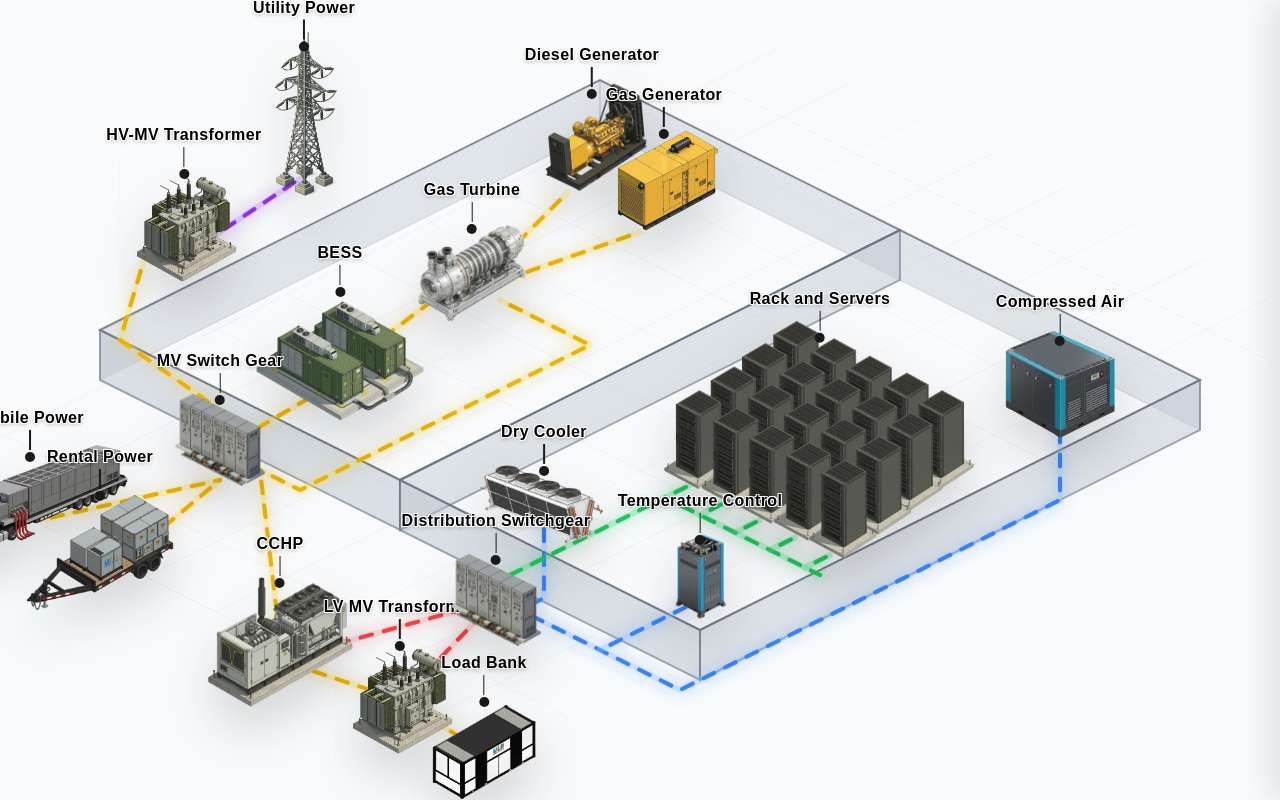
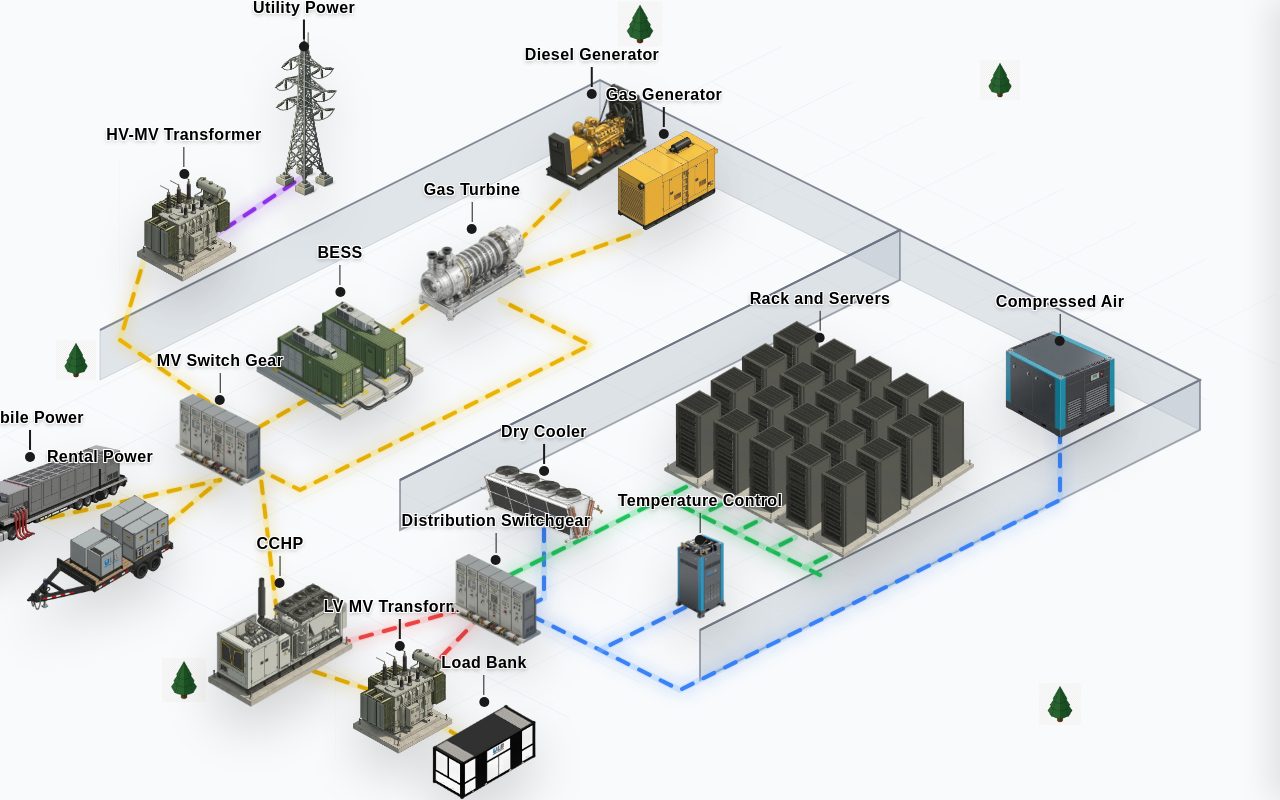
Before and after one commit to DilipGelot/data-center, a Next.js app: page / in a window 1280 px wide. Built offline with nearby package versions, Linux system fonts and the light colour scheme.

Commit message:
feat: add tree assets and component to scene and update isometric zone boundaries

```diff
--- a/src/components/IsometricZone.tsx
+++ b/src/components/IsometricZone.tsx
@@ -36,13 +36,7 @@ export default function IsometricZone() {
           strokeWidth="1"
         />
 
-        {/* Front Left Wall */}
-        <polygon
-          points="60,380 360,530 360,480 60,330"
-          fill="rgba(180, 190, 200, 0.45)"
-          stroke="rgba(107, 114, 128, 0.6)"
-          strokeWidth="2"
-        />
+        {/* Front Left Wall — removed (bottom side) */}
 
         {/* Middle Wall — Shared boundary between Zone 2 and Zone 1 */}
         <polygon
@@ -52,8 +46,8 @@ export default function IsometricZone() {
           strokeWidth="2"
         />
 
-        {/* Top edge boundary */}
-        <polygon
+        {/* Top edge boundary — only back + right + middle edges, skip front-left */}
+        <polyline
           points="60,330 560,80 860,230 360,480"
           fill="none"
           stroke="rgba(107, 114, 128, 0.8)"
@@ -83,15 +77,9 @@ export default function IsometricZone() {
           strokeWidth="1"
         />
 
-        {/* Front Left Wall */}
-        <polygon
-          points="360,530 660,680 660,630 360,480"
-          fill="rgba(180, 190, 200, 0.45)"
-          stroke="rgba(107, 114, 128, 0.6)"
-          strokeWidth="2"
-        />
+        {/* Front Left Wall — removed (bottom side) */}
 
-        {/* Front Right Wall */}
+        {/* Front Right Wall — restored */}
         <polygon
           points="660,680 1160,430 1160,380 660,630"
           fill="rgba(180, 190, 200, 0.40)"
@@ -99,8 +87,8 @@ export default function IsometricZone() {
           strokeWidth="2"
         />
 
-        {/* Top edge boundary */}
-        <polygon
+        {/* Top edge boundary — skip front-left bottom edge */}
+        <polyline
           points="360,480 860,230 1160,380 660,630"
           fill="none"
           stroke="rgba(107, 114, 128, 0.8)"
--- a/src/components/Scene.tsx
+++ b/src/components/Scene.tsx
@@ -21,6 +21,7 @@ import IsometricZone from "./IsometricZone";
 import ConnectionLines from "./ConnectionLines";
 import { SelectionProvider, useSelection } from "./SelectionContext";
 import Sidebar from "./Sidebar";
+import Trees from "./Trees";
 
 function SceneLayout() {
   const { selectedId } = useSelection();
@@ -44,6 +45,9 @@ function SceneLayout() {
             transformOrigin: "center",
           }}
         />
+
+        {/* Trees around the perimeter */}
+        <Trees />
 
         {/* 3D Transparent Wall Box */}
         <IsometricZone />
--- /dev/null
+++ b/src/components/Trees.tsx
@@ -0,0 +1,36 @@
+import Image from "next/image";
+
+const treePositions = [
+  { top: "3%", left: "50%", size: 45 },
+  { top: "10%", left: "80%", size: 40 },
+  { top: "88%", left: "85%", size: 42 },
+  { top: "85%", left: "12%", size: 44 },
+  { top: "45%", left: "3%", size: 40 },
+];
+
+export default function Trees() {
+  return (
+    <>
+      {treePositions.map((tree, i) => (
+        <div
+          key={`tree-${i}`}
+          className="absolute pointer-events-none z-0"
+          style={{
+            top: tree.top,
+            left: tree.left,
+            transform: "translate(-50%, -50%)",
+          }}
+        >
+          <Image
+            src="/assets/tree.png"
+            alt=""
+            width={100}
+            height={100}
+            className="object-contain"
+            style={{ width: `${tree.size}px`, height: "auto" }}
+          />
+        </div>
+      ))}
+    </>
+  );
+}
```
Also changed, not shown: public/assets/grass.webp (added), public/assets/tree.png (added).
